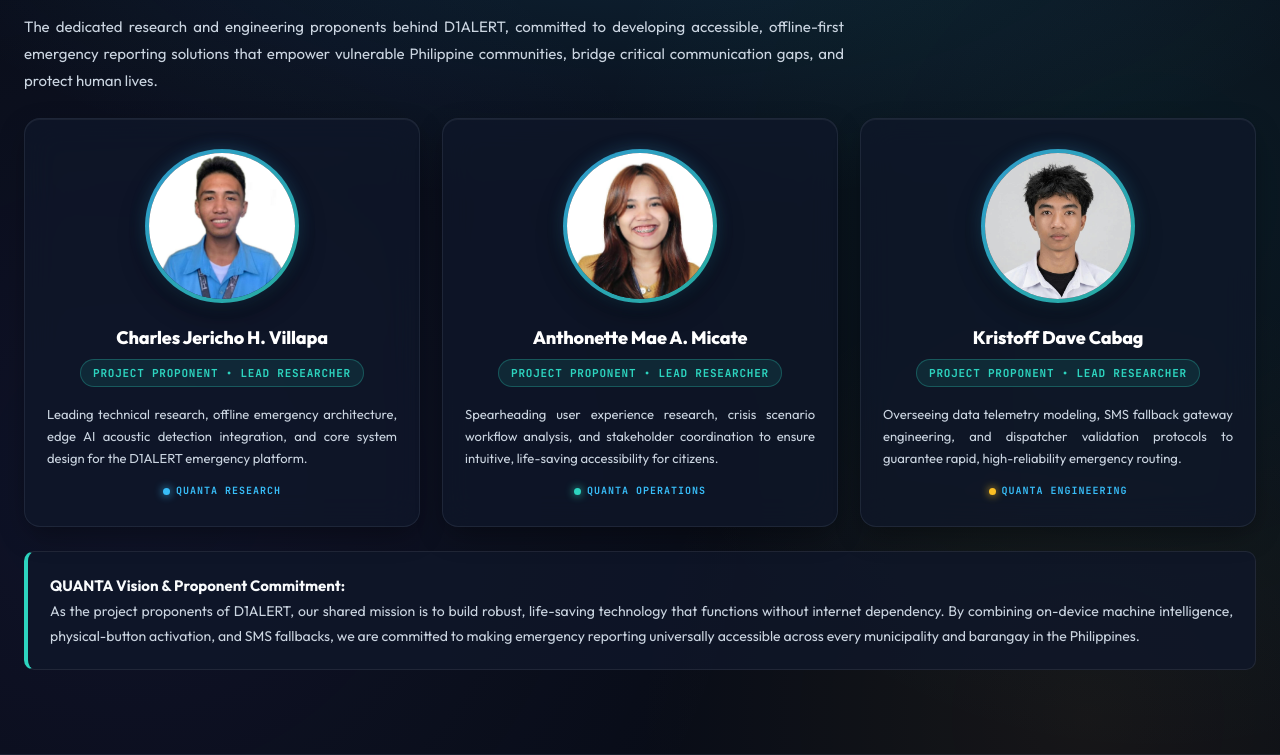
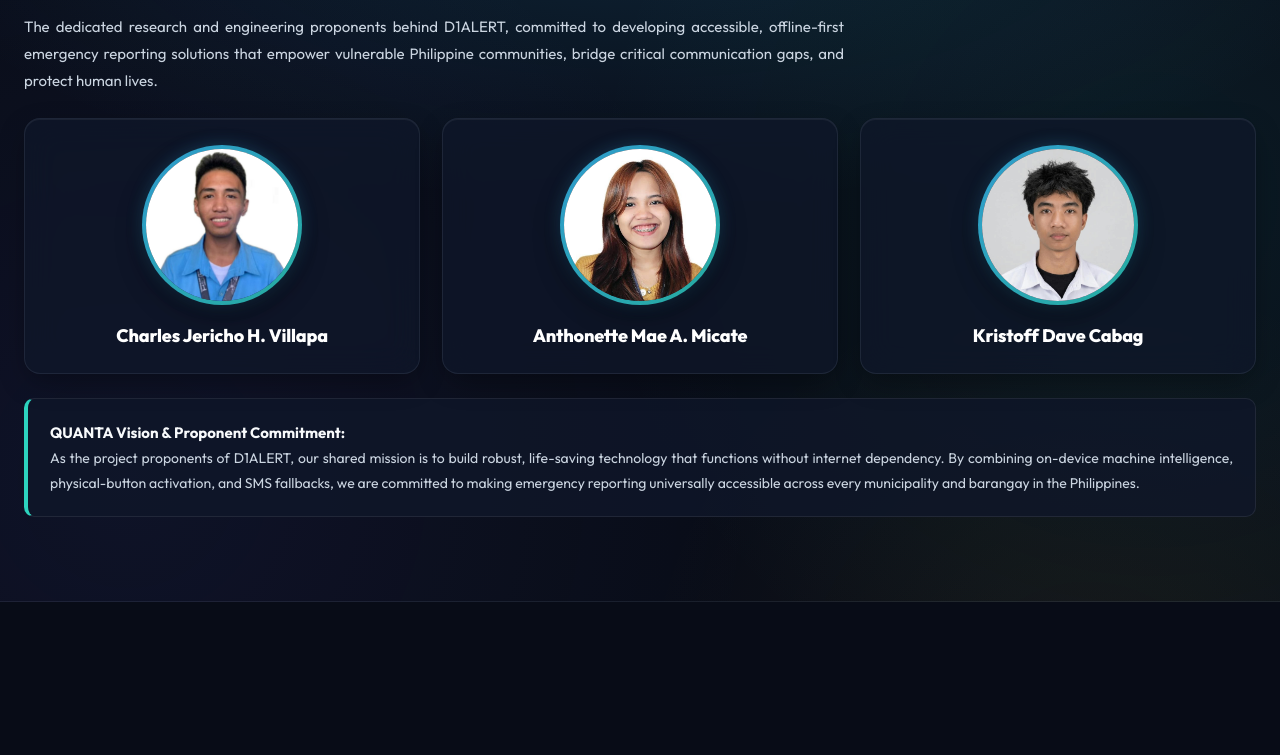
Before and after one commit to oninhisula/d1alert-presentation, a website: page index.html in a window 1280 px wide. Shown: the part 10442-11197 px from the top of the page. After the commit the page ends 11044 px from the top, so only its background shows below. Drawn offline with Linux system fonts and the light colour scheme.

Commit message:
Clean up team cards: remove role pills, paragraphs, and badges leaving clean portrait and name

```diff
--- a/index.html
+++ b/index.html
@@ -531,7 +531,7 @@
       background: var(--bg-card);
       border: 1px solid var(--bord);
       border-radius: var(--r);
-      padding: 30px 22px 26px;
+      padding: 26px 20px 22px;
       text-align: center;
       backdrop-filter: blur(16px);
       -webkit-backdrop-filter: blur(16px);
@@ -547,10 +547,10 @@
       box-shadow: 0 20px 42px -6px rgba(0,0,0,0.6), 0 0 20px rgba(56, 189, 248, 0.15);
     }
     .team-avatar-wrap {
-      width: 154px;
-      height: 154px;
+      width: 160px;
+      height: 160px;
       border-radius: 50%;
-      margin: 0 auto 20px;
+      margin: 0 auto 16px;
       padding: 4px;
       background: linear-gradient(135deg, rgba(56, 189, 248, 0.8), rgba(45, 212, 191, 0.8));
       box-shadow: 0 10px 26px rgba(0,0,0,0.4), 0 0 16px rgba(56, 189, 248, 0.25);
@@ -574,42 +574,8 @@
       font-size: 18px;
       font-weight: 800;
       color: #ffffff;
-      margin-bottom: 6px;
+      margin-bottom: 0;
       letter-spacing: -.01em;
-    }
-    .team-role {
-      font-family: var(--mono);
-      font-size: 11px;
-      font-weight: 700;
-      color: var(--teal);
-      text-transform: uppercase;
-      letter-spacing: .07em;
-      margin-bottom: 12px;
-      background: rgba(45, 212, 191, 0.1);
-      border: 1px solid rgba(45, 212, 191, 0.28);
-      padding: 4px 12px;
-      border-radius: 100px;
-      display: inline-block;
-    }
-    .team-desc {
-      font-size: 13px;
-      color: var(--txt2);
-      line-height: 1.7;
-      text-align: justify;
-      text-justify: inter-word;
-      margin-top: 4px;
-    }
-    .team-badge {
-      font-family: var(--mono);
-      font-size: 10px;
-      font-weight: 700;
-      color: var(--blue);
-      text-transform: uppercase;
-      letter-spacing: .1em;
-      margin-top: 14px;
-      display: inline-flex;
-      align-items: center;
-      gap: 6px;
     }
 
     /* ── SPACING & UTILS ── */
@@ -722,11 +688,9 @@
 
       /* Team Section on Mobile */
       .team-grid { grid-template-columns: 1fr; gap: 16px; margin-top: 16px; }
-      .team-card { padding: 22px 16px 20px; }
-      .team-avatar-wrap { width: 130px; height: 130px; margin-bottom: 16px; }
+      .team-card { padding: 20px 16px 18px; }
+      .team-avatar-wrap { width: 130px; height: 130px; margin-bottom: 14px; }
       .team-name { font-size: 16.5px; }
-      .team-role { font-size: 10px; padding: 4px 10px; }
-      .team-desc { font-size: 12.5px; }
     }
 
     @media (max-width: 480px) {
@@ -1377,11 +1341,6 @@
           <img src="team-charles.jpg" alt="Charles Jericho H. Villapa" class="team-avatar"/>
         </div>
         <div class="team-name">Charles Jericho H. Villapa</div>
-        <div class="team-role">Project Proponent &bull; Lead Researcher</div>
-        <div class="team-desc">
-          Leading technical research, offline emergency architecture, edge AI acoustic detection integration, and core system design for the D1ALERT emergency platform.
-        </div>
-        <div class="team-badge"><span class="chip-dot blue"></span>QUANTA Research</div>
       </div>
 
       <!-- Member 02: Anthonette Mae A. Micate -->
@@ -1390,11 +1349,6 @@
           <img src="team-anthonette.jpg" alt="Anthonette Mae A. Micate" class="team-avatar"/>
         </div>
         <div class="team-name">Anthonette Mae A. Micate</div>
-        <div class="team-role">Project Proponent &bull; Lead Researcher</div>
-        <div class="team-desc">
-          Spearheading user experience research, crisis scenario workflow analysis, and stakeholder coordination to ensure intuitive, life-saving accessibility for citizens.
-        </div>
-        <div class="team-badge"><span class="chip-dot teal"></span>QUANTA Operations</div>
       </div>
 
       <!-- Member 03: Kristoff Dave Cabag -->
@@ -1403,11 +1357,6 @@
           <img src="team-kristoff.jpg" alt="Kristoff Dave Cabag" class="team-avatar"/>
         </div>
         <div class="team-name">Kristoff Dave Cabag</div>
-        <div class="team-role">Project Proponent &bull; Lead Researcher</div>
-        <div class="team-desc">
-          Overseeing data telemetry modeling, SMS fallback gateway engineering, and dispatcher validation protocols to guarantee rapid, high-reliability emergency routing.
-        </div>
-        <div class="team-badge"><span class="chip-dot amber"></span>QUANTA Engineering</div>
       </div>
     </div>
 
```
